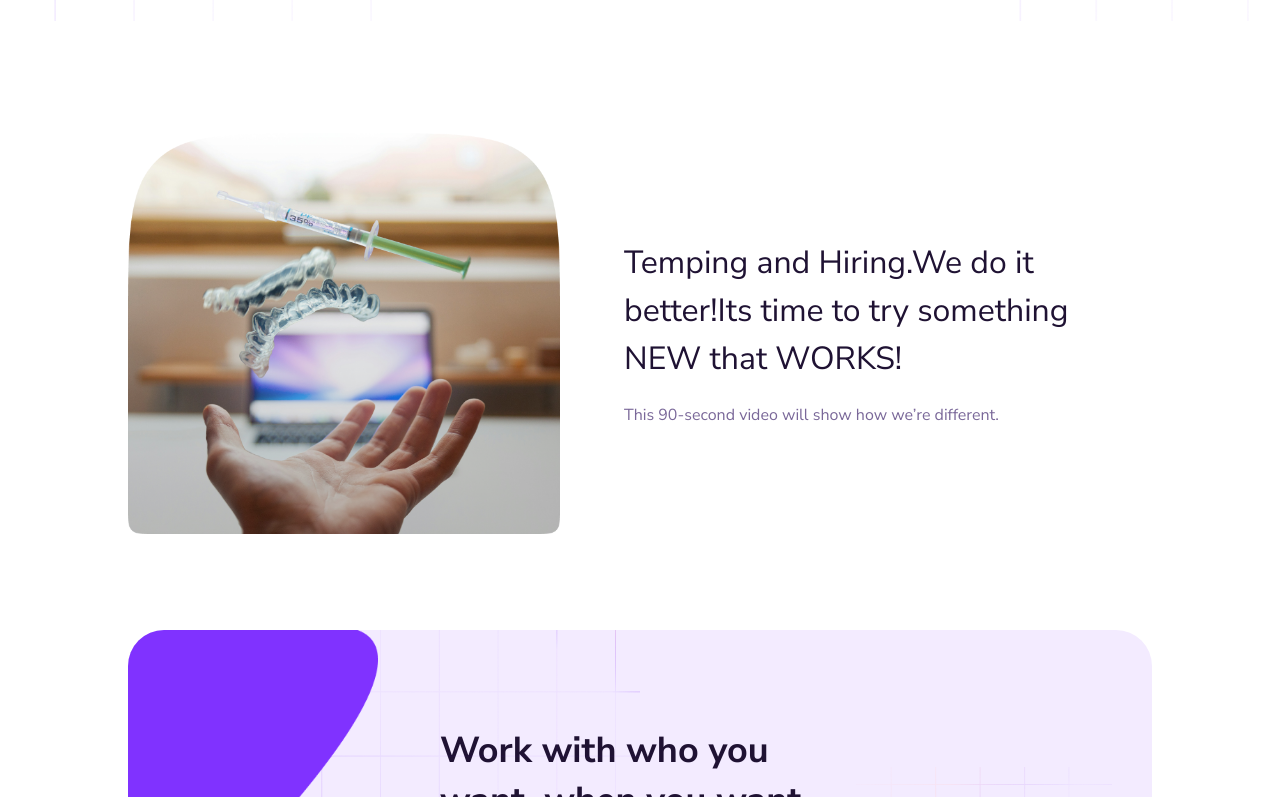
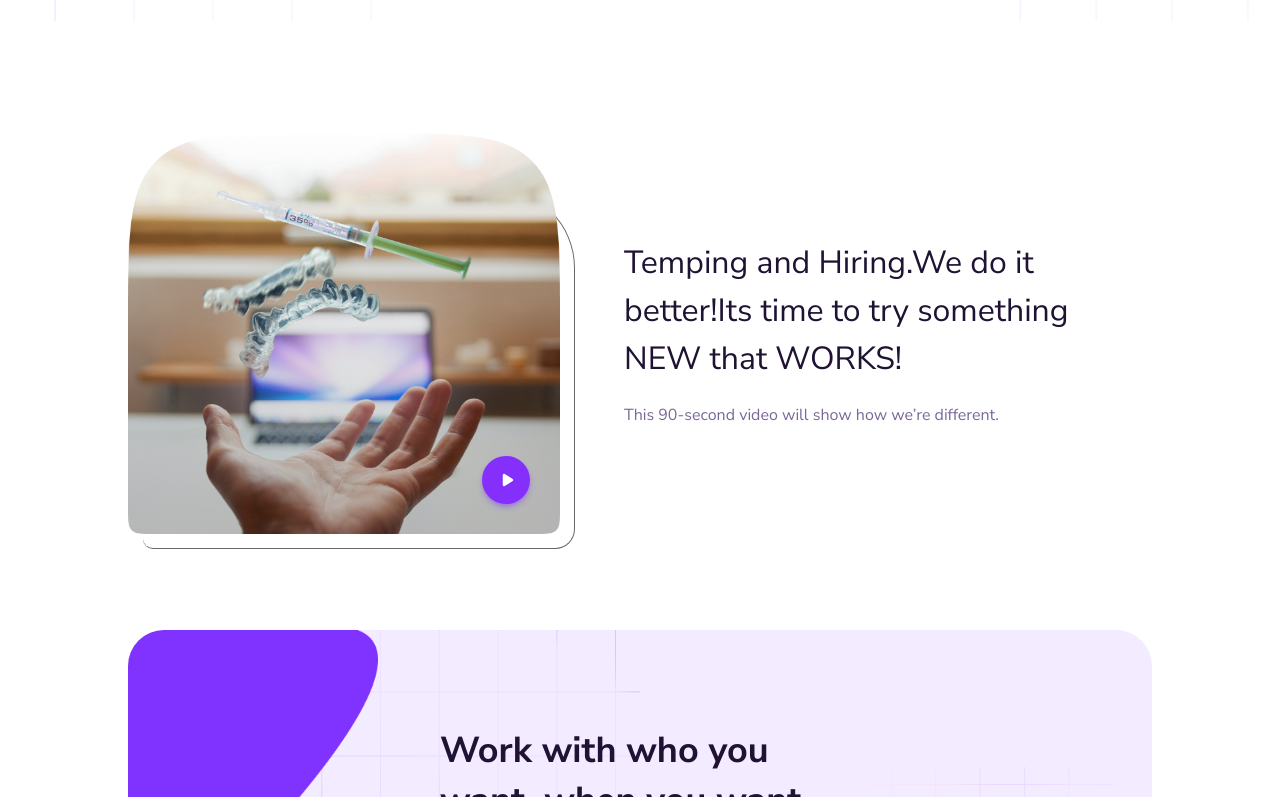
Before and after one commit to Muhammad-Adnan71/devion, a Next.js app: page / in a window 1280 px wide. Shown: the part 703-1500 px from the top of the page. Built offline with nearby package versions, Linux system fonts and the light colour scheme.

Commit message:
effects on images and button on center added

```diff
--- a/components/layout/videoSection.tsx
+++ b/components/layout/videoSection.tsx
@@ -1,13 +1,31 @@
 import React from "react";
 import VideoThumbnail from "@public/videoThumbnail.png";
 import Image from "next/image";
+import { FontAwesomeIcon } from "@fortawesome/react-fontawesome";
+import { faPlay } from "@fortawesome/free-solid-svg-icons";
+import ButtonDefault from "@components/buttons/button";
 
 function VideoSection() {
   return (
     <section className="pb-16 pt-28 bg-white">
       <div className="container m-auto flex gap-16 justify-center items-center">
         <div className="w-[45%]">
-          <Image src={VideoThumbnail} alt="" className="w-full" />
+          <div className="w-full relative after:absolute after:border-r-[1px] after:border-t-[1px] after:w-full after:h-[90%] after:border-[#696868] after:-right-[15px] after:border-b-[1px] after:-bottom-[15px] after:rounded-ee-[20px] after:rounded-t-[80px] after:z-[1] after:rounded-b-[10px]">
+            <Image
+              src={VideoThumbnail}
+              alt=""
+              className="relative w-full z-10"
+            />
+            <ButtonDefault
+              buttonType="secondary"
+              className="absolute bottom-[30px] w-12 h-12 right-[30px] z-20 rounded-[50%] !p-0 flex items-center justify-center"
+            >
+              <FontAwesomeIcon
+                icon={faPlay}
+                className=" relative left-[2px] text-white w-4"
+              />
+            </ButtonDefault>
+          </div>
         </div>
         <div className="w-[55%]">
           <p className="text-primary-text-color text-[32px] mb-5">
```
Also changed, not shown: components/slides/testimonialSlide.tsx (+1 -1 lines).
